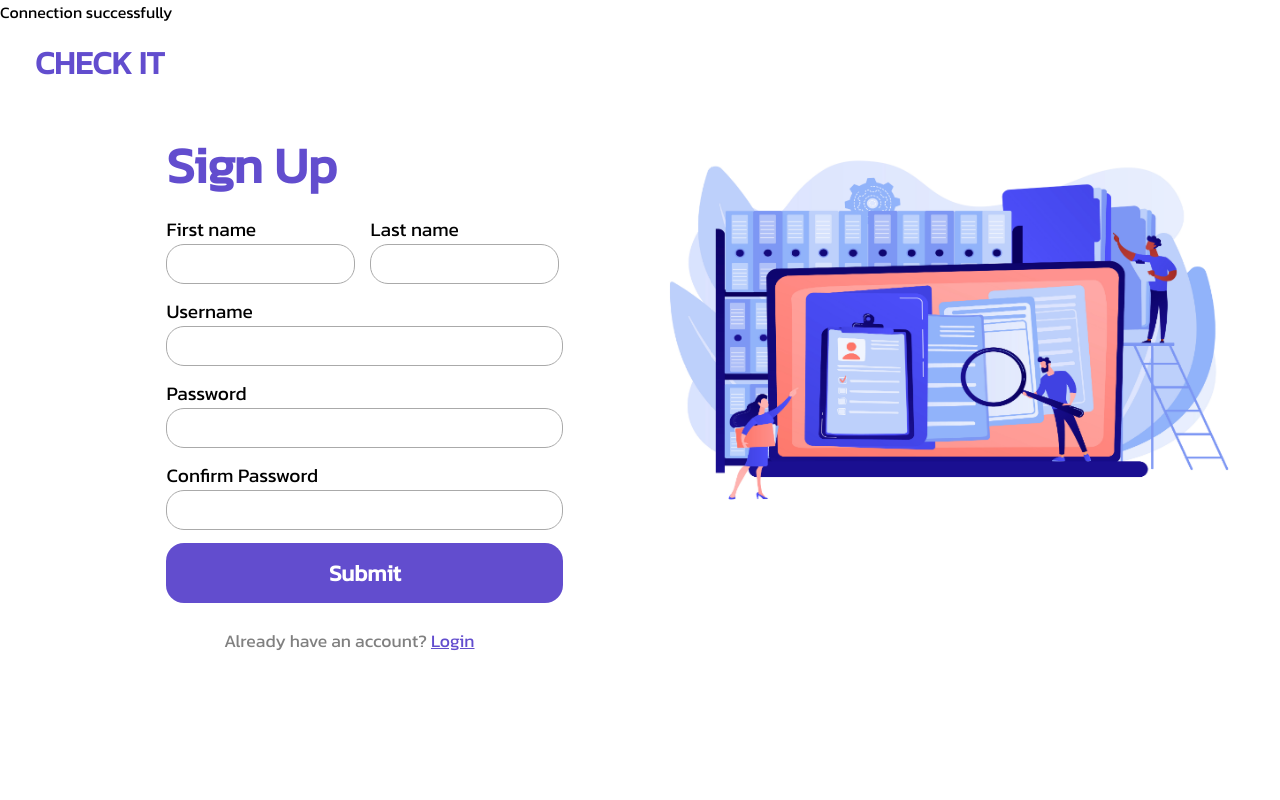
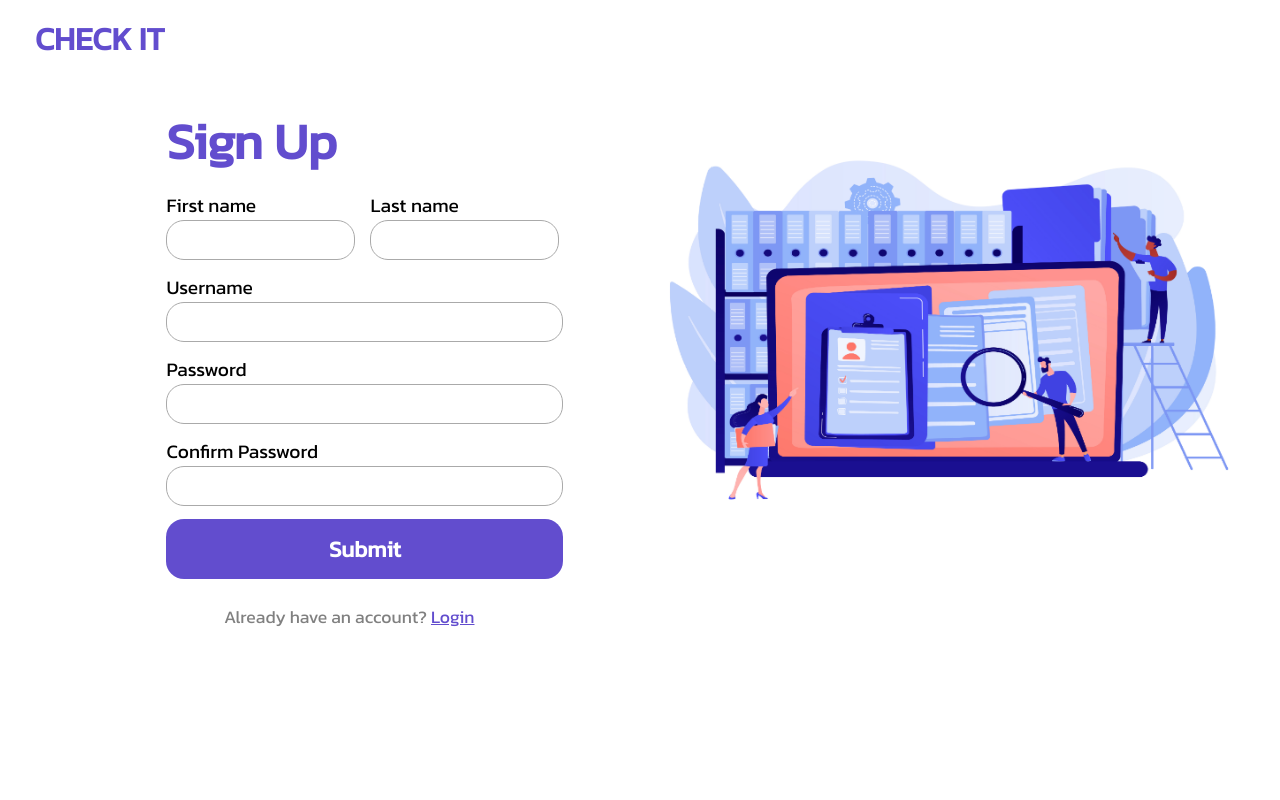
Before and after one commit to Ohmmy555/Check-IT, a PHP site: page /register.php in a window 1280 px wide; the page is wider, and only the part inside the window is pictured. Run offline with PHP 8.4, Linux system fonts and the light colour scheme.

Commit message:
Update DatabaseName

```diff
--- a/register.php
+++ b/register.php
@@ -64,7 +64,7 @@ include('server.php');
     </div>
     <div>
         <div id="login-picture">
-            <img src="/picture/pic/search-login.jpg" alt="รูปปุ่มเสิร์ท" class="search-icon">
+            <img src="./picture/pic/search-login.jpg" alt="รูปปุ่มเสิร์ท" class="search-icon">
         </div>
     </div>
 </body>
--- a/server.php
+++ b/server.php
@@ -7,12 +7,6 @@
     //สร้างคอนเน็คชั่น
     $conn =mysqli_connect($servername,$username,$password,$dbname);
 
-    //ตรวจสอบคอนเน็คชั่น
-    if(!$conn){
-        die("Connection failed" . mysqli_connect_error());
-    }else{
-        echo "Connection successfully";
-    }
 
 
 
```
